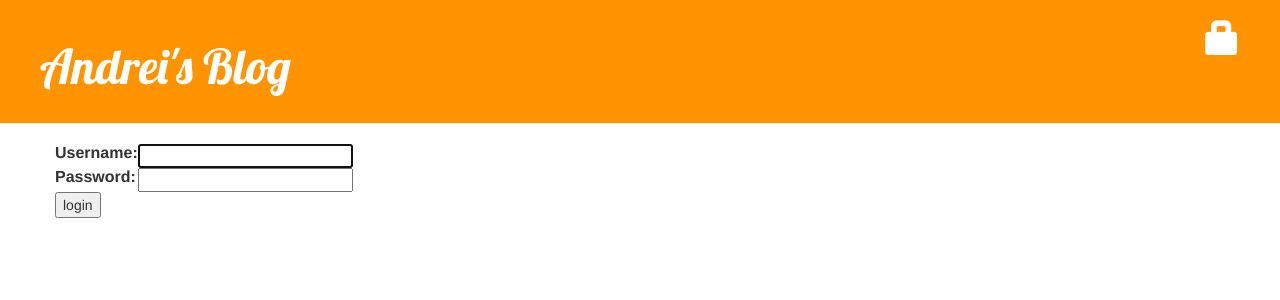
After one commit to Andreilys/djangoblog, a Django app: page /accounts/login/ in a window 1280 px wide. The commit adds this page. Shown: the top 300 px of the page. Run offline with Django 3.2, Linux system fonts and the light colour scheme; some libraries are stand-ins or nearby versions.

Commit message:
Added login/logout functionality

```diff
--- a/blog/templates/blog/base.html
+++ b/blog/templates/blog/base.html
@@ -16,7 +16,11 @@
                                                                         <a href="{% url 'post_new' %}" class="top-menu"><span class="glyphicon glyphicon-plus"></span></a>
 
 <a href="{% url 'post_draft_list' %}" class="top-menu"><span class="glyphicon glyphicon-edit"></span></a>
-                                                                        {% endif %}
+  <p class="top-menu">Hello {{ user.username }} <small>(<a href="{% url 'logout' %}">Log out</a>)</small></p>
+ {% else %}
+             <a href="{% url 'login' %}" class="top-menu"><span class="glyphicon glyphicon-lock"></span></a>
+
+{% endif %}
                                                                        <h1><a href="/">Andrei's Blog</a></h1>
                                                                                    </div>
                                                                                        <div class="content container">
--- a/blog/templates/blog/post_detail.html
+++ b/blog/templates/blog/post_detail.html
@@ -13,7 +13,11 @@
         {% if user.is_authenticated %}
              <a class="btn btn-default" href="{% url 'post_edit' pk=post.pk %}"><span class="glyphicon glyphicon-pencil"></span></a>
              <a class="btn btn-default" href="{% url 'post_remove' pk=post.pk %}"><span class="glyphicon glyphicon-remove"></span></a>
+            {% else %}
+                        <a href="{% url 'login' %}" class="top-menu"><span class="glyphicon glyphicon-lock"></span></a>
+
              {% endif %}
+
 
         <h1>{{ post.title }}</h1>
         <p>{{ post.text|linebreaksbr }}</p>
--- /dev/null
+++ b/blog/templates/registration/login.html
@@ -0,0 +1,24 @@
+{% extends "blog/base.html" %}
+
+{% block content %}
+    {% if form.errors %}
+        <p>Your username and password didn't match. Please try again.</p>
+    {% endif %}
+
+    <form method="post" action="{% url 'login' %}">
+    {% csrf_token %}
+        <table>
+        <tr>
+            <td>{{ form.username.label_tag }}</td>
+            <td>{{ form.username }}</td>
+        </tr>
+        <tr>
+            <td>{{ form.password.label_tag }}</td>
+            <td>{{ form.password }}</td>
+        </tr>
+        </table>
+
+        <input type="submit" value="login" />
+        <input type="hidden" name="next" value="{{ next }}" />
+    </form>
+{% endblock %}
--- a/blog/urls.py
+++ b/blog/urls.py
@@ -8,5 +8,4 @@ url(r'^post/new/$', views.post_new, name='post_new'),
   url(r'^post/(?P<pk>\d+)/edit/$', views.post_edit, name='post_edit'),
 url(r'^drafts/$', views.post_draft_list, name='post_draft_list'),
 url(r'^post/(?P<pk>\d+)/publish/$', views.post_publish, name='post_publish'),
-url(r'^post/(?P<pk>\d+)/remove/$', views.post_remove, name='post_remove'),
-]
+url(r'^post/(?P<pk>\d+)/remove/$', views.post_remove, name='post_remove'),]
--- a/blog/views.py
+++ b/blog/views.py
@@ -4,6 +4,7 @@ from django.utils import timezone
 from django.shortcuts import render, get_object_or_404
 from .forms import PostForm
 from django.shortcuts import redirect
+from django.contrib.auth.decorators import login_required
 
 # Create your views here.
 def post_list(request):
@@ -14,6 +15,7 @@ def post_detail(request, pk):
     post = get_object_or_404(Post, pk=pk)
     return render(request, 'blog/post_detail.html', {'post': post})
 
+@login_required
 def post_new(request):
     if request.method == "POST":
         form = PostForm(request.POST)
@@ -26,6 +28,7 @@ def post_new(request):
         form = PostForm()
     return render(request, 'blog/post_edit.html', {'form': form})
 
+@login_required
 def post_edit(request, pk):
     post = get_object_or_404(Post, pk=pk)
     if request.method == "POST":
@@ -39,15 +42,18 @@ def post_edit(request, pk):
         form = PostForm(instance=post)
     return render(request, 'blog/post_edit.html', {'form': form})
 
+@login_required
 def post_draft_list(request):
     posts = Post.objects.filter(published_date__isnull=True).order_by('created_date')
     return render(request, 'blog/post_draft_list.html', {'posts': posts})
 
+@login_required
 def post_publish(request, pk):
     post = get_object_or_404(Post, pk=pk)
     post.publish()
     return redirect('post_detail', pk=pk)
 
+@login_required
 def post_remove(request, pk):
     post = get_object_or_404(Post, pk=pk)
     post.delete()
--- a/mysite/settings.py
+++ b/mysite/settings.py
@@ -119,5 +119,6 @@ USE_TZ = True
 # https://docs.djangoproject.com/en/1.10/howto/static-files/
 
 STATIC_URL = '/static/'
+LOGIN_REDIRECT_URL = '/'
 
 STATIC_ROOT = os.path.join(BASE_DIR, 'static')
--- a/mysite/urls.py
+++ b/mysite/urls.py
@@ -16,7 +16,11 @@ Including another URLconf
 from django.conf.urls import include, url
 from django.contrib import admin
 
+from django.contrib.auth import views
+
 urlpatterns = [
-    url(r'^admin/', admin.site.urls),
+    url(r'^admin/', include(admin.site.urls)),
+    url(r'^accounts/login/$', views.login, name='login'),
+    url(r'^accounts/logout/$', views.logout, name='logout', kwargs={'next_page': '/'}),
     url(r'', include('blog.urls')),
 ]
```
